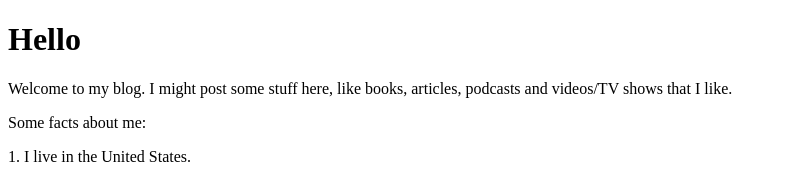
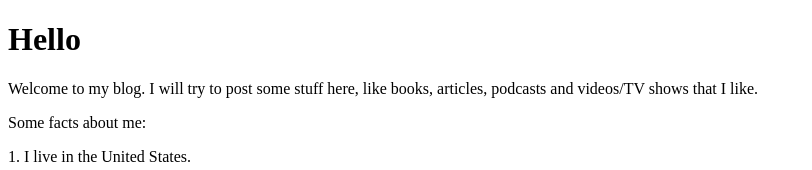
Before and after one commit to jakeisnt/sourabhmarathe.github.io, a plain HTML site: page index.html in a window 1280 px wide. Shown: the top 170 px of the page, without its empty margins (0-812 px from the left). Drawn offline with Linux system fonts and the light colour scheme.

Commit message:
Update index.html

```diff
--- a/index.html
+++ b/index.html
@@ -5,7 +5,7 @@
   </head>
   <body>
     <h1>Hello</h1>
-    <p> Welcome to my blog. I might post some stuff here, like books, articles, podcasts and videos/TV shows that I like. </p>
+    <p> Welcome to my blog. I will try to post some stuff here, like books, articles, podcasts and videos/TV shows that I like. </p>
     <p> Some facts about me:</p>
     <p> 1. I live in the United States. </p>
     <p> 2. I enjoy weightlifting and playing basketball with my friends.</p>
```
